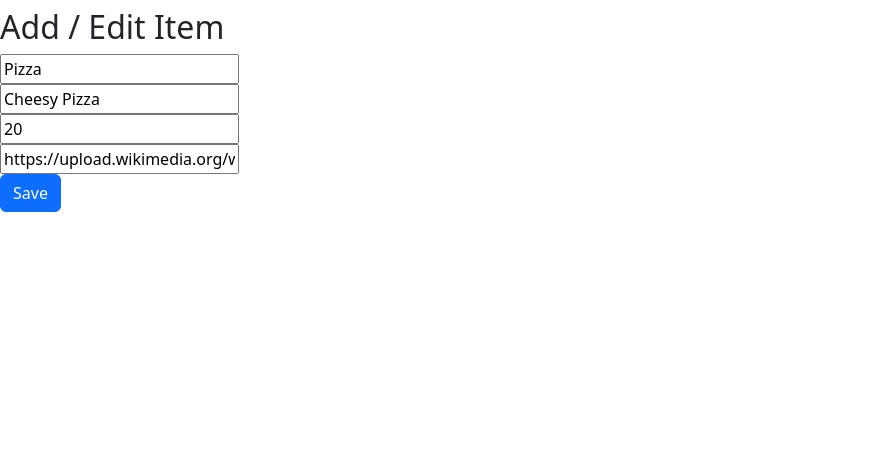
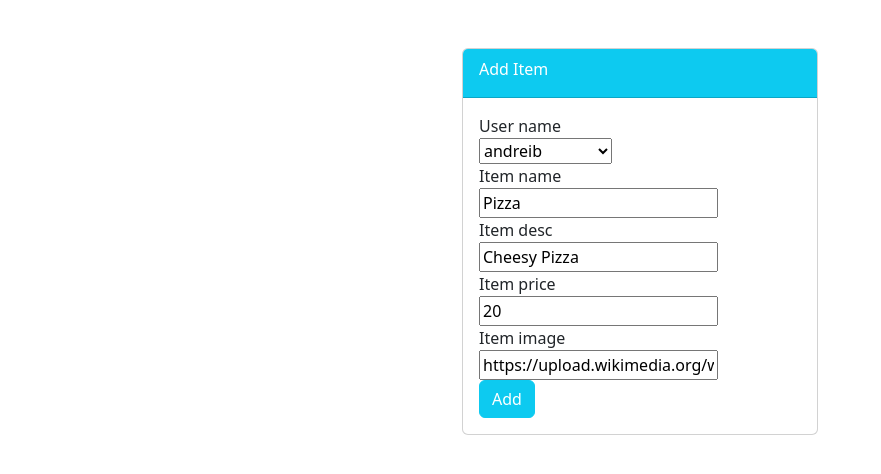
Before and after one commit to AndreiBaditoiu/AB-Project_FoodAPP, a Django app: page /food/update/1/ in a window 1280 px wide. Shown: the part 78-552 px from the top of the page, without its empty margins (0-881 px from the left). Run offline with Django 4.2, Linux system fonts and the light colour scheme; data comes from the database, SQL or seed files in the repository; both versions use the stored data as it was after the commit.

Commit message:
Added pagination; modifieddetail, index, item-form html, users/templates/users/register html; food views

```diff
--- a/food/templates/food/detail.html
+++ b/food/templates/food/detail.html
@@ -15,7 +15,7 @@
             <h1>{{ object.item_name }}</h1>
             <h2>{{ object.item_desc }}</h2>
             <h3>${{ object.item_price }}</h3>
-            <a href="{% url 'food:delete_item' object.id %}">Delete</a>
+{#            <a href="{% url 'food:delete_item' object.id %}">Delete</a>#}
         </div>
     </div>
 </div>
--- a/food/templates/food/item-form.html
+++ b/food/templates/food/item-form.html
@@ -1,27 +1,34 @@
 {% extends 'food/base.html' %}
+
 
 {% block content %}
 
-        <h2>Add / Edit Item</h2>
-        <form method="post" enctype="multipart/form-data">
-            {% csrf_token %}
-            <div class="form-row">
-                <div class="col">
-                    {{ form.item_name }}
+    <div class="container mt-5">
+        <div class="row">
+            <div class="col-md-4 offset-md-4">
+                <div class="card">
+                    <div class="card-header text-white bg-info">
+                        <div class="card-title">
+                            Add Item
+                        </div>
+                    </div>
+                    <div class="card-body">
+                        <form method="POST">
+                            {% csrf_token %}
+                            {% for field in form %}
+                                <div class="form-group">
+                                {{ field.label }}
+                                <br>
+                                {{ field }}
+                                </div>
+                            {% endfor %}
+                            <button class="btn btn-info text-white" type="submit">Add </button>
+                        </form>
+
+                    </div>
                 </div>
-                <div class="col">
-                    {{ form.item_desc }}
-                </div>
-                <div class="col">
-                    {{ form.item_price }}
-                </div>
-                <div class="col">
-                    {{ form.item_image }}
-                </div>
-
-                <!-- Repetă pentru fiecare câmp din formular -->
             </div>
-            <button type="submit" class="btn btn-primary">Save</button>
-        </form>
+        </div>
+    </div>
 
 {% endblock %}
--- a/food/views.py
+++ b/food/views.py
@@ -5,6 +5,7 @@ from django.urls import reverse_lazy
 from .forms import ItemForm
 from .models import Item
 from django.views.generic import ListView, DetailView, CreateView, UpdateView, DeleteView
+
 
 
 # Create your views here.
@@ -30,10 +31,23 @@ from django.views.generic import ListView, DetailView, CreateView, UpdateView, D
 #     return render(request, 'food/index.html', context)
 
 
+# search option below
+def get_queryset(self):
+    query = self.request.GET.get("item_name")
+    if query:
+        return Item.objects.filter(
+            item_name__icontains=query)
+    else:
+        return Item.objects.all()
+
+
+# paginator below
 class IndexClassView(ListView):
     model = Item
     template_name = 'food/index.html'
     context_object_name = 'item_list'
+    paginate_by = 5
+
 
 
 def item(request):
@@ -74,7 +88,7 @@ class CreateItemView(CreateView):
     template_name = 'food/item-form.html'
 
     def form_valid(self, form):
-        form.instance.user_name= self.request.user
+        form.instance.user_name = self.request.user
 
         return super().form_valid(form)
 
```
Also changed, not shown: food/templates/food/index.html (+41 -2 lines), users/templates/users/register.html (+8 -2 lines), db.sqlite3.
